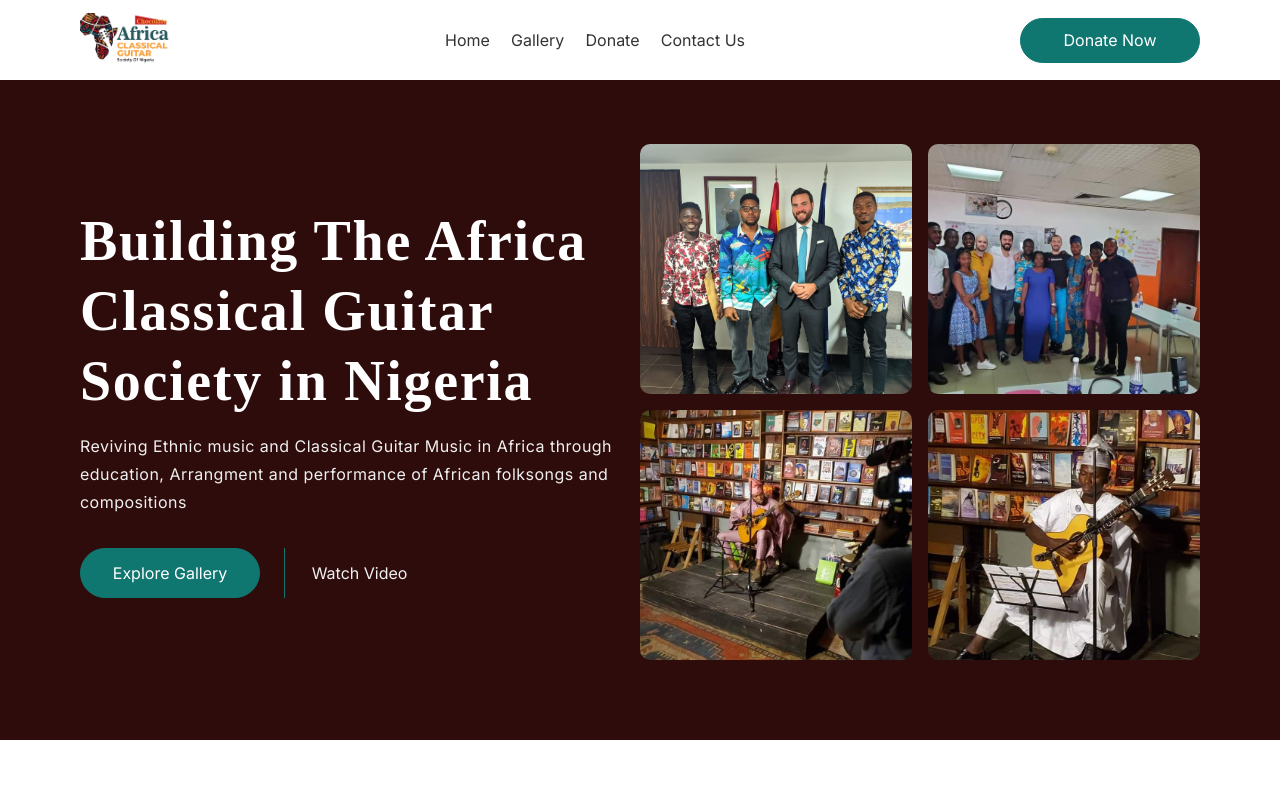
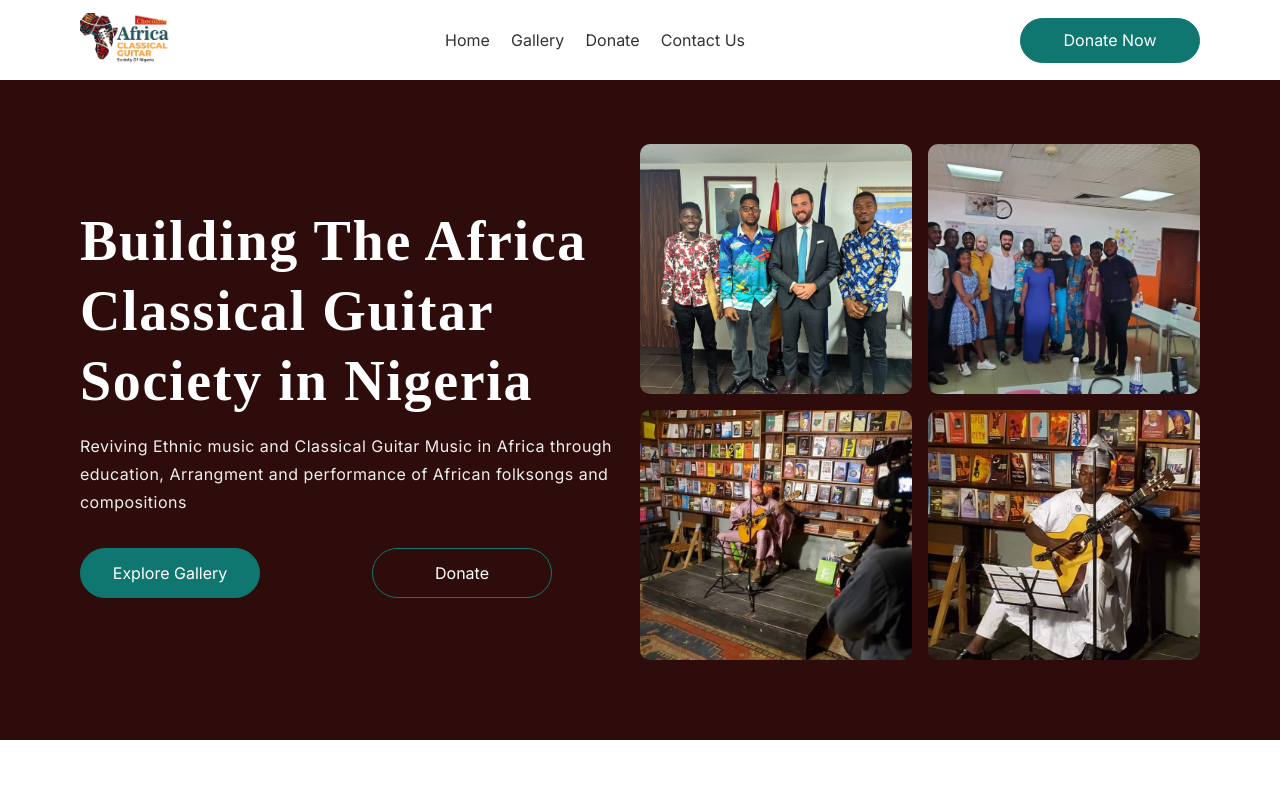
Before and after one commit to Kayphrosh/Classica-Guitar-React-, a React (Create React App) app: page / in a window 1280 px wide. Shown: the top 800 px of the page. Built offline with nearby package versions, Linux system fonts and the light colour scheme; some icons are missing; a web font is replaced by a local one.

Commit message:
First Commit

```diff
--- a/src/components/Gallery/Gallery2018.js
+++ b/src/components/Gallery/Gallery2018.js
@@ -1,14 +1,6 @@
 import React, { useState } from 'react';
 import { useNavigate } from 'react-router-dom';
 import Img1 from './Images/1.JPG';
-// import Img1 from './Images/1.JPG';
-// import Img3 from '../images/headerImg3.jpg';
-// import Img4 from '../images/headerImg4.jpg';
-// import Img5 from '../images/amb.JPG';
-// import Img6 from '../images/amb.JPG';
-// import Img7 from '../images/amb.JPG';
-// import Img8 from '../images/amb.JPG';
-// import Img9 from '../images/amb.JPG';
 import './gallery.css';
 function Gallery2018() {
   const navigate = useNavigate();
@@ -397,7 +389,7 @@ function Gallery2018() {
               key={idx}
               onClick={() => getImg(image.imgSrc)}
             >
-              <img src={image.imgSrc} alt="" />
+              <img src={image.imgSrc} alt="" style={{ width: '100%' }} />
             </div>
           );
         })}
--- a/src/components/landing/Header.js
+++ b/src/components/landing/Header.js
@@ -7,10 +7,9 @@ import HeaderImg3 from '../images/headerImg3.jpg';
 import HeaderImg4 from '../images/headerImg4.jpg';
 import Navbar from './Navbar';
 
-
 function Header() {
-
-    const YTvideos = 'https://www.youtube.com/embed/wsALfL4BYAE?controls=0&amp;autoplay=1&mute=1'
+  const YTvideos =
+    'https://www.youtube.com/embed/wsALfL4BYAE?controls=0&amp;autoplay=1&mute=1';
 
   const [model, setModel] = useState(false);
   const [tempimgSrc, setTempImgSrc] = useState(' ');
@@ -18,7 +17,6 @@ function Header() {
     setTempImgSrc(YTvideos);
     setModel(true);
   };
-
 
   return (
     <section className="heroe-container">
@@ -33,11 +31,16 @@ function Header() {
           </p>
 
           <div className="heroe-cta">
+            <span>
               <Link to="/gallery">
                 <button>Explore Gallery</button>
               </Link>
-
-            <button onClick={() => getImg(YTvideos)}>Watch Video</button>
+            </span>
+            <span>
+              <Link to="/donation">
+                <button className="donate-header-btn">Donate</button>
+              </Link>
+            </span>
           </div>
         </main>
 
@@ -46,8 +49,6 @@ function Header() {
           <img src={HeaderImg2} alt="" />
           <img src={HeaderImg3} alt="" />
           <img src={HeaderImg4} alt="" />
-
-
         </div>
         <div className={model ? 'model open' : 'model'}>
           <img src={tempimgSrc} />
--- a/src/components/landing/header.css
+++ b/src/components/landing/header.css
@@ -49,12 +49,17 @@
     margin-top: 2rem;
     column-gap: 1.5rem;
 }
+.heroe-container span {
+    flex-basis: 50%;
+}
 .heroe-cta button {
     font-family: 'Inter', sans-serif;
     display: flex;
     justify-content: center;
     align-items: center;
-    width: 180px;
+    flex-basis: 50%;
+    width: 100%;
+    max-width: 180px;
     height: 50px;
     background: #107670;
     border: 1px solid #107670;
@@ -63,13 +68,10 @@
     border-radius: 50px;
     outline: none;
 }
-.heroe-cta button:nth-child(2) {
-    background: none;
-    border: none;
-    border-left: 1px solid #107670;
+.donate-header-btn{
+    background: none !important;
     border-radius: 0;
     color:  #f0f0f0;
-    width: 150px;
 }
 .waiting-list-form {
     display: flex;
@@ -188,6 +190,9 @@
     .big-image img{
         height: 200px;
     }
+    .heroe-cta {
+        column-gap: 1rem;
+    }
 }
 
 
@@ -202,55 +207,3 @@
     filter: opacity(0.8);
 
 }
-
-
-.model {
-    width: 100%;
-    height: 100%;
-    position: fixed;
-    top: 0;
-    left: 0;
-    display: flex;
-    align-items: center;
-    justify-content: center;
-    background-color: #000000ee;
-    transition: opacity 0.4s ease, visibility 0.4s ease, transform .5s ease-in-out;
-    visibility: hidden;
-    opacity: 0;
-    transform:  scale(0);
-    overflow: hidden;
-    z-index: 999;
-}
-
-.model.open {
-    visibility: visible;
-    opacity: 1;
-    transform: scale(1);
-}
-.model.open button{
-    position: fixed;
-    top: 2rem;
-    right: 2rem;
-    display: flex;
-    align-items: center;
-    justify-content: center;
-    width: 40px;
-    height: 40px;
-    font-size: 24px;
-    background: #10766f3c;
-    border-radius: 50%;
-    color: #FFF;
-    border: 1px solid #107670;
-    outline: none;
-}
-.model img {
-    width: auto;
-    max-width: 100%;
-    height: fit-content;
-    max-height: 100%;
-    display: block;
-    line-height: 0;
-    box-sizing: border-box;
-    padding: 1rem;
-    margin: 0 auto;
-}
--- a/src/components/landing/objectives.css
+++ b/src/components/landing/objectives.css
@@ -46,7 +46,7 @@
 .objective p {
     font-style: normal;
     font-weight: 400;
-    font-size: 18px;
+    font-size: 16px;
     line-height: 32px;
     letter-spacing: 0.01em;
     color: #444444;
```
Lines whose indentation alone changed are shown as unchanged.
